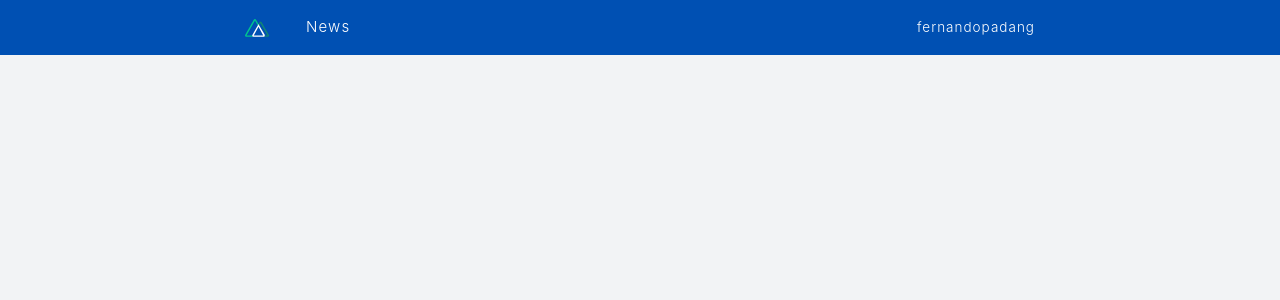
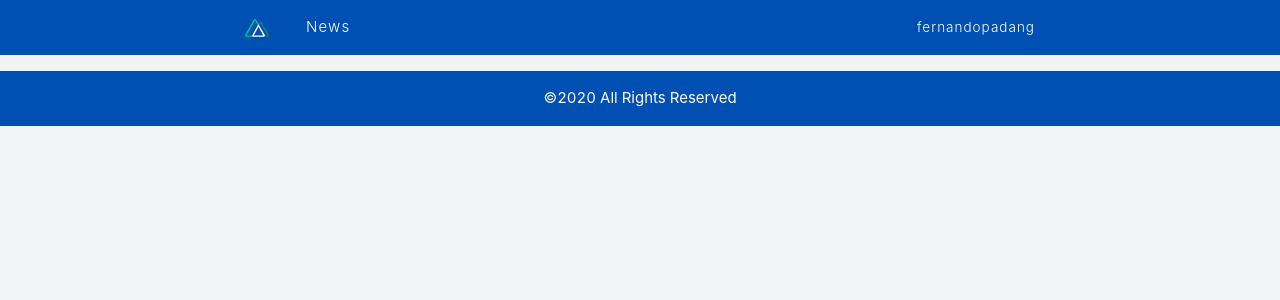
Before and after one commit to fernandopadang/web-vue, a Nuxt app: page / in a window 1280 px wide. Before the commit this address had no page. Shown: the top 300 px of the page. Built offline with nearby package versions, Linux system fonts and the light colour scheme.

Commit message:
update layout

```diff
--- a/layouts/default.vue
+++ b/layouts/default.vue
@@ -14,6 +14,7 @@
       </nav>
     </header>
     <nuxt nuxt-child-key="none" role="main" />
+    <footer class="footer">©2020 All Rights Reserved</footer>
   </div>
 </template>
 
@@ -97,6 +98,7 @@ a {
   max-width: 800px;
   margin: 0 auto;
   position: relative;
+  min-height: 83.3vh;
 }
 .appear-active {
   transition: opacity 0.4s ease;
@@ -106,6 +108,13 @@ a {
 }
 .appear, .page-enter, .page-leave-active {
   opacity: 0;
+}
+footer{
+  text-align: center;
+    background: #0050b3;
+    color: #fbfbfb;
+    padding: 16px 0;
+    margin-top: 16px;
 }
 @media (max-width: 860px) {
   .header .inner {
```
